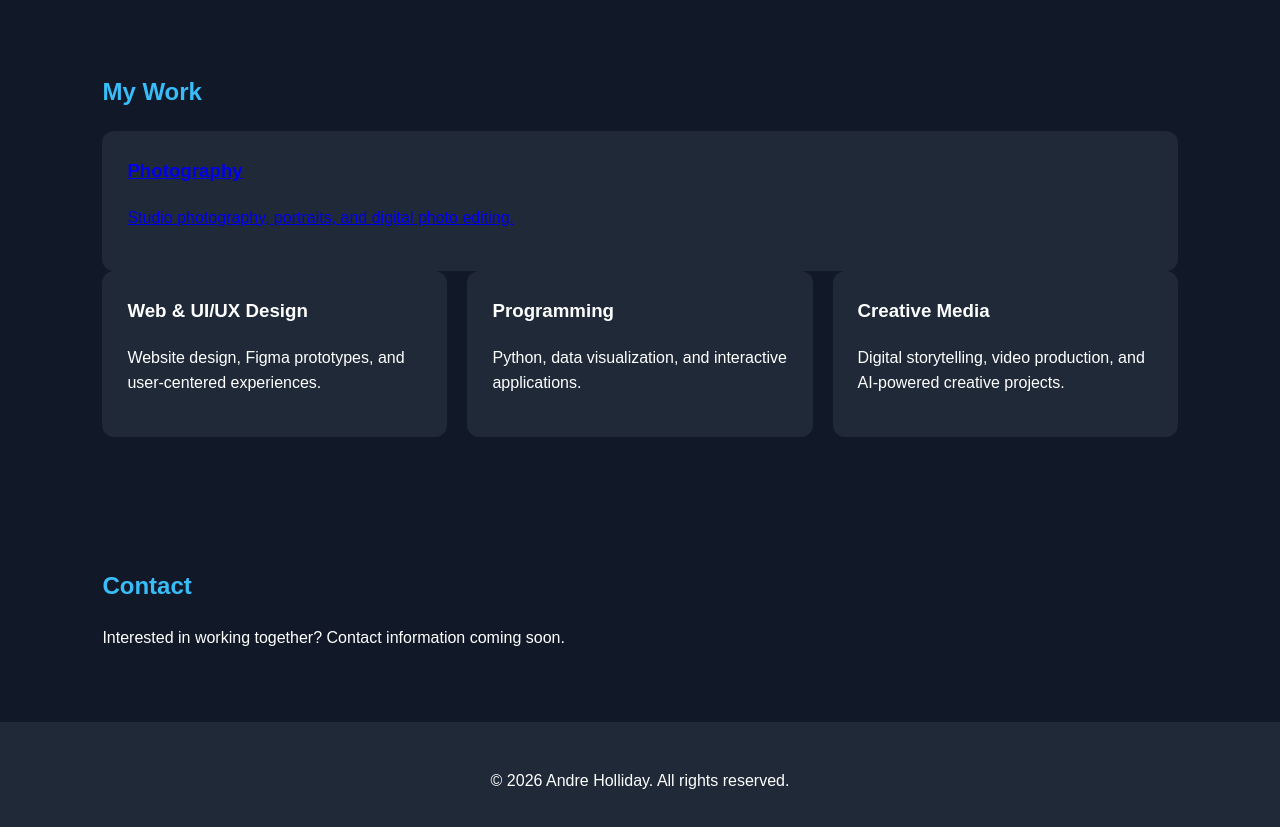
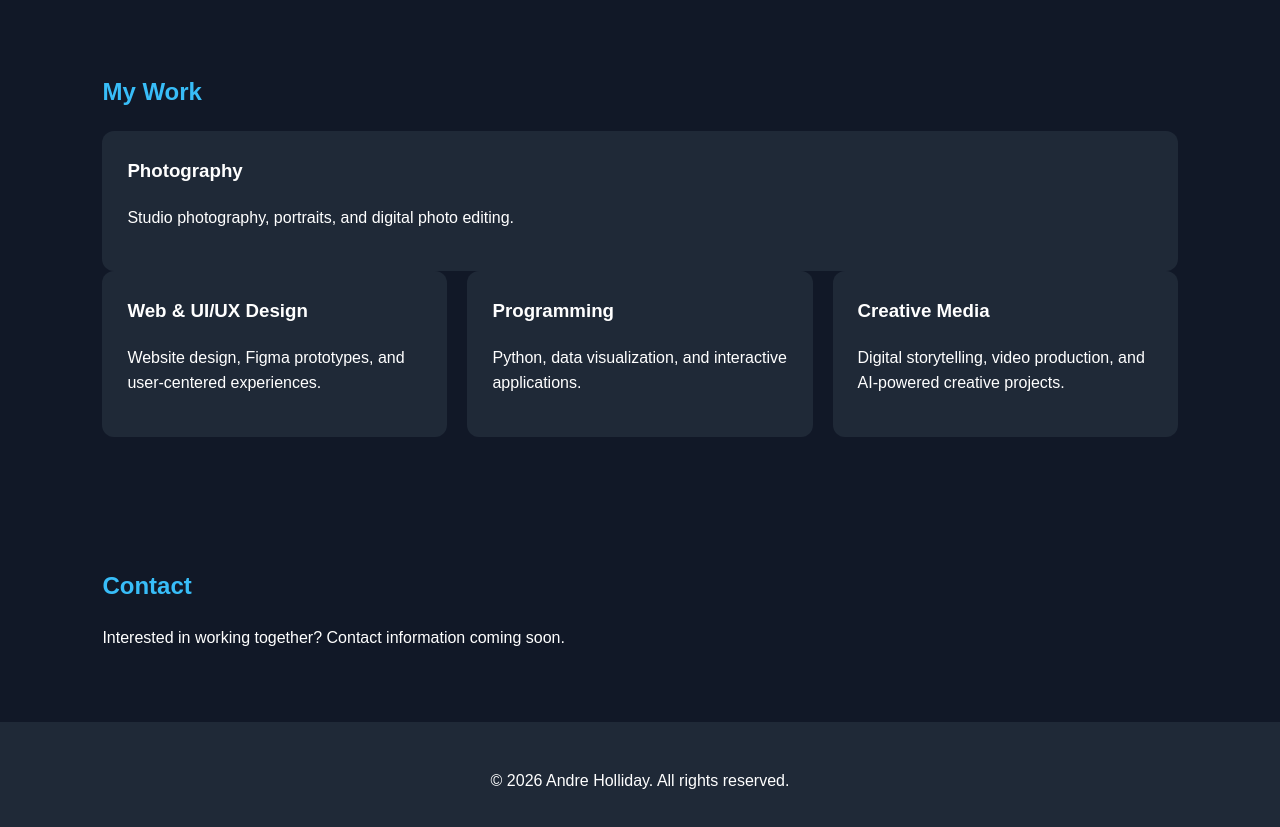
Before and after one commit to ahollid6-coder/ahollid6-coder.github.io, a plain HTML site: page index.html in a window 1280 px wide. Shown: the part 1140-1967 px from the top of the page. Drawn offline with Linux system fonts and the light colour scheme.

Commit message:
Update index.html

```diff
--- a/index.html
+++ b/index.html
@@ -161,6 +161,21 @@ section#about p {
         grid-template-columns: 1fr;
     }
 }
+/* Photography card link styling */
+a.card {
+    color: white;
+    text-decoration: none;
+    display: block;
+}
+
+a.card:visited {
+    color: white;
+}
+
+a.card:hover {
+    text-decoration: none;
+    cursor: pointer;
+}
 </style>
 </head>
 
```
